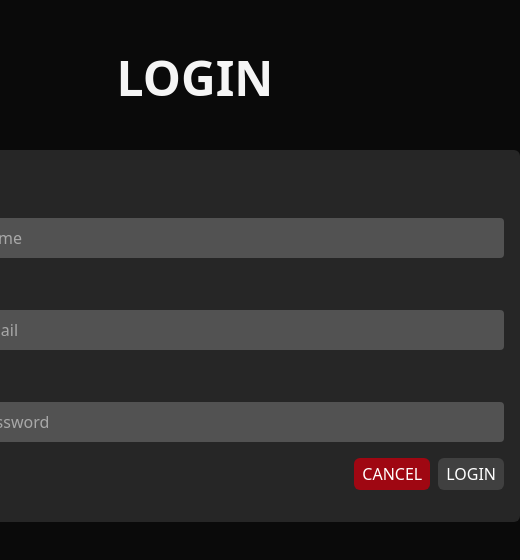
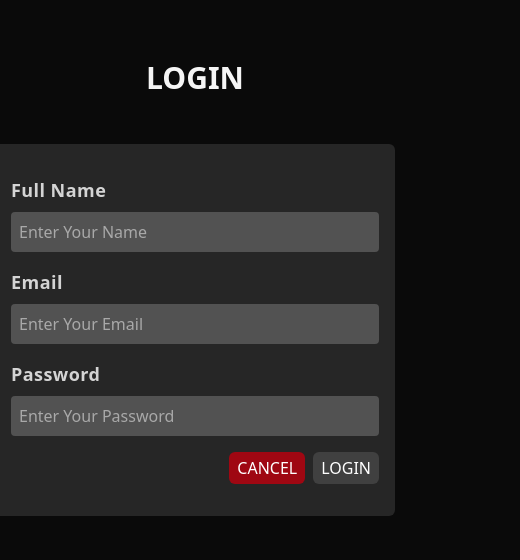
Before and after one commit to iknevo/all-safe-task, a React (Vite) app: page /login in a window 390 px wide. Shown: the part 134-694 px from the top of the page, 520 px wide, since content can reach past the window. Built offline with nearby package versions, Linux system fonts and the light colour scheme.

Commit message:
some styles

```diff
--- a/src/features/auth/LoginForm.jsx
+++ b/src/features/auth/LoginForm.jsx
@@ -30,13 +30,13 @@ export default function LoginForm() {
 
   return (
     <div className="flex items-center flex-col gap-12 justify-center h-screen">
-      <h1 className="text-5xl uppercase text-neutral-100 font-semibold text-center">
+      <h1 className="text-3xl md:text-5xl uppercase text-neutral-100 font-semibold text-center">
         Login
       </h1>
       <form
         onSubmit={handleSubmit(onSubmit)}
         onClick={(e) => e.stopPropagation()}
-        className="flex flex-col gap-4 w-[650px] bg-neutral-800 py-8 px-4 rounded-md"
+        className="flex flex-col gap-4 w-[400px]  md:w-[650px] bg-neutral-800 py-8 px-4 rounded-md"
       >
         <div className="flex flex-col gap-2">
           <label
--- a/src/features/projects/AddProjectForm.jsx
+++ b/src/features/projects/AddProjectForm.jsx
@@ -36,7 +36,7 @@ export default function AddProjectForm({ onCloseModal }) {
     <form
       onSubmit={handleSubmit(onSubmit)}
       onClick={(e) => e.stopPropagation()}
-      className="flex flex-col gap-2 w-[500px]"
+      className="flex flex-col gap-2 w-[300px] md:w-[500px]"
     >
       <h3 className="text-xl text-neutral-950 font-semibold text-center">
         Add Project
--- a/src/features/tasks/CreateTaskForm.jsx
+++ b/src/features/tasks/CreateTaskForm.jsx
@@ -52,7 +52,7 @@ export default function CreateTaskForm({ project, onCloseModal }) {
     <form
       onSubmit={handleSubmit(onSubmit)}
       onClick={(e) => e.stopPropagation()}
-      className="flex flex-col gap-2 w-[500px]"
+      className="flex flex-col gap-2 w-[300px] md:w-[500px]"
     >
       <h3 className="text-xl text-neutral-950 font-semibold text-center">
         Create New Task
--- a/src/features/tasks/Kanban.jsx
+++ b/src/features/tasks/Kanban.jsx
@@ -77,7 +77,7 @@ export default function Kanban() {
       </div>
       {project.tasks.length > 0 ? (
         <DndContext onDragStart={onDragStart} onDragEnd={onDragEnd}>
-          <div className="grid grid-cols-3 gap-8 items-start py-8">
+          <div className="grid grid-cols-1 md:grid-cols-3 gap-8 items-start py-8">
             {columns.map((column) => (
               <Column
                 key={column.id}
--- a/src/index.css
+++ b/src/index.css
@@ -30,7 +30,7 @@
 }
 
 body {
-  @apply min-h-dvh bg-neutral-950 overflow-hidden;
+  @apply min-h-dvh bg-neutral-950 overflow-auto;
   /* background-image: var(--main-gradient); */
 }
 
```
